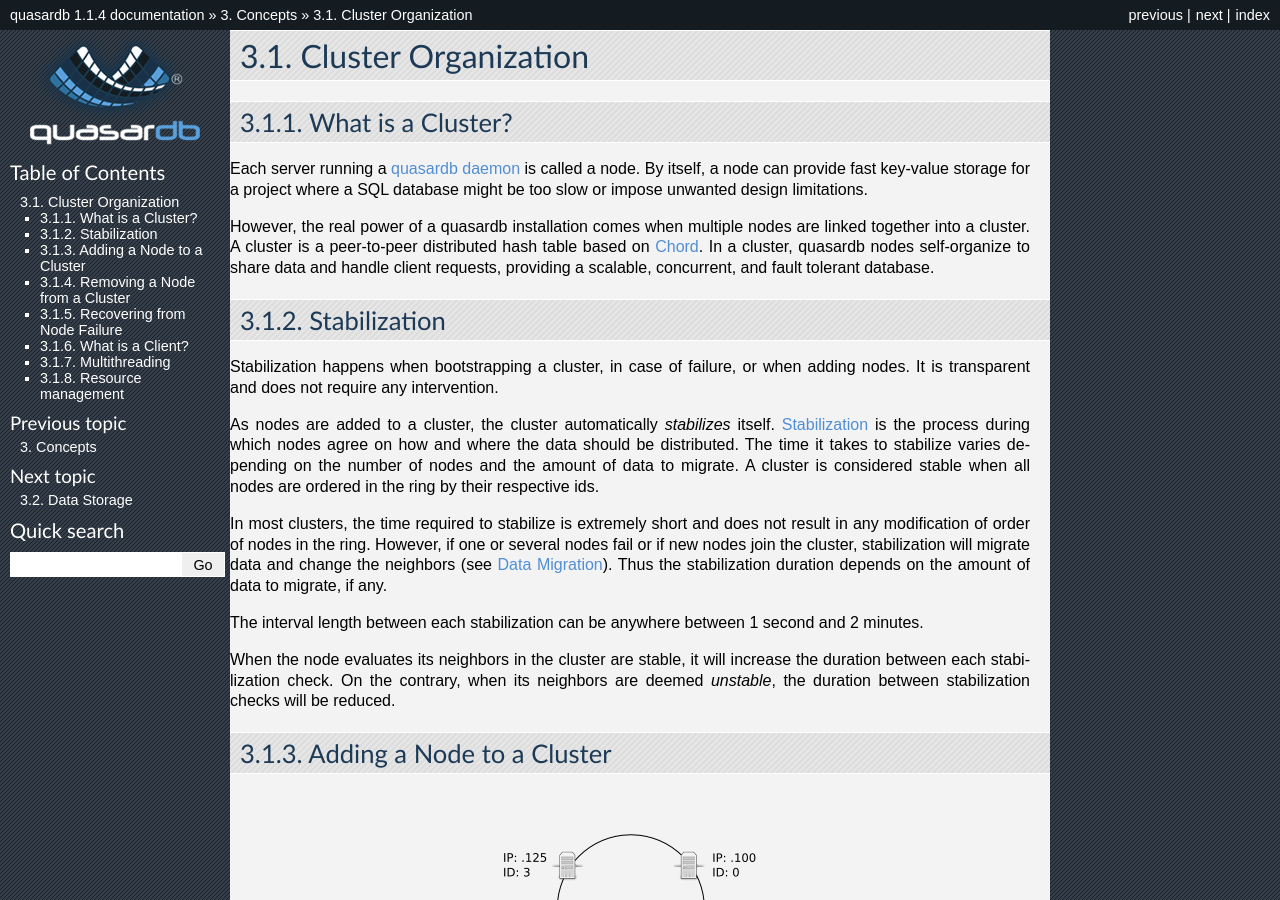
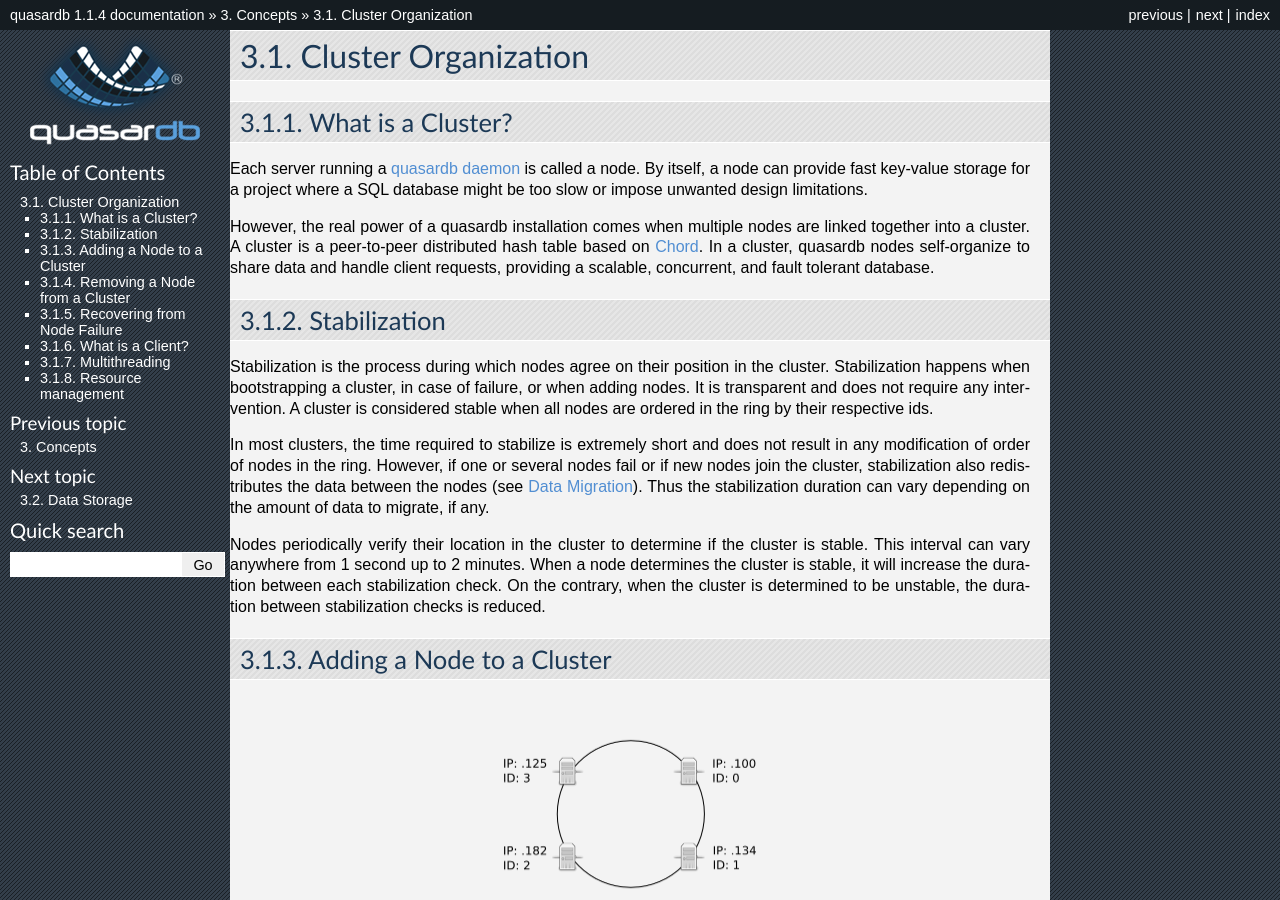
Before and after one commit to iltommi/qdb-documentation, a Sphinx documentation site: the page built from source/concepts/cluster_organization.rst, in a window 1280 px wide and 900 px high. Built offline with Sphinx 7.4.7, drawn with Linux system fonts in a browser that asks for light colours; pages that are not in the unit, such as notebooks, are missing from menus; some of the changed text lies outside the part shown.

Commit message:
Clarify some wording in cluster_organization.rst.

```diff
--- a/source/concepts/cluster_organization.rst
+++ b/source/concepts/cluster_organization.rst
@@ -30,18 +30,12 @@ However, the real power of a quasardb installation comes when multiple nodes are
 Stabilization
 -------------
 
-Stabilization happens when bootstrapping a cluster, in case of failure, or when adding nodes. It is transparent and does not require any intervention.
+Stabilization is the process during which nodes agree on their position in the cluster. Stabilization happens when bootstrapping a cluster, in case of failure, or when adding nodes. It is transparent and does not require any intervention. A cluster is considered stable when all nodes are ordered in the ring by their respective ids.
 
-As nodes are added to a cluster, the cluster automatically *stabilizes* itself. :term:`Stabilization` is the process during which nodes agree on how and where the data should be distributed. The time it takes to stabilize varies depending on the number of nodes and the amount of data to migrate. A cluster is considered stable when all nodes are ordered in the ring by their respective ids.
+In most clusters, the time required to stabilize is extremely short and does not result in any modification of order of nodes in the ring. However, if one or several nodes fail or if new nodes join the cluster, stabilization also redistributes the data between the nodes (see :ref:`data-migration`). Thus the stabilization duration can vary depending on the amount of data to migrate, if any.
 
+Nodes periodically verify their location in the cluster to determine if the cluster is stable. This interval can vary anywhere from 1 second up to 2 minutes. When a node determines the cluster is stable, it will increase the duration between each stabilization check. On the contrary, when the cluster is determined to be unstable, the duration between stabilization checks is reduced.
 
-.. Periodic Stabilization
-
-In most clusters, the time required to stabilize is extremely short and does not result in any modification of order of nodes in the ring. However, if one or several nodes fail or if new nodes join the cluster, stabilization will migrate data and change the neighbors (see :ref:`data-migration`). Thus the stabilization duration depends on the amount of data to migrate, if any.
-
-The interval length between each stabilization can be anywhere between 1 second and 2 minutes.
-
-When the node evaluates its neighbors in the cluster are stable, it will increase the duration between each stabilization check. On the contrary, when its neighbors are deemed *unstable*, the duration between stabilization checks will be reduced.
 
 Adding a Node to a Cluster
 --------------------------
```
Also changed, not shown: other parts of source/concepts/cluster_organization.rst (+2 -2 lines).
